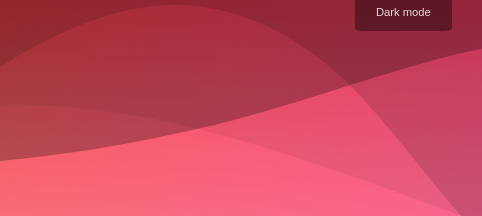
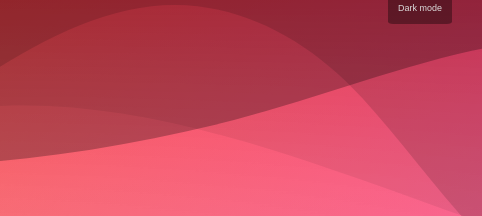
Before and after one commit to MrKimOlsson/GroupOne-TheGuessingGame, a plain HTML site: page index.html in a window 1280 px wide. Shown: the top 216 px of the page, 798-1280 px from the left. Drawn offline with Linux system fonts and the light colour scheme.

Commit message:
final update?

```diff
--- a/style.css
+++ b/style.css
@@ -89,8 +89,9 @@ h3 {
     border-radius: 8%;
     top: -7px;
     right: 30px;
-    height: 3vw;
-    width: 7.6vw;
+    height: 2.4vw;
+    width: 5vw;
+    font-size: .7vw;
     border: none;
     /* box-shadow: 1px 1px 2px #0000007d; */
     z-index: 3;
@@ -335,11 +336,6 @@ footer {
         height: 3rem;
         margin-top: 1rem;
     }
-
-    .dark-mode-btn{
-        font-size: .7rem;
-    }
-
  }
 
  @media (max-width:1190px) {
@@ -383,10 +379,4 @@ footer {
         height: 2.8rem;
         margin-top: .5rem;
     }
-
-    .dark-mode-btn{
-        font-size: .7rem;
-
-    }
-
  }
```
